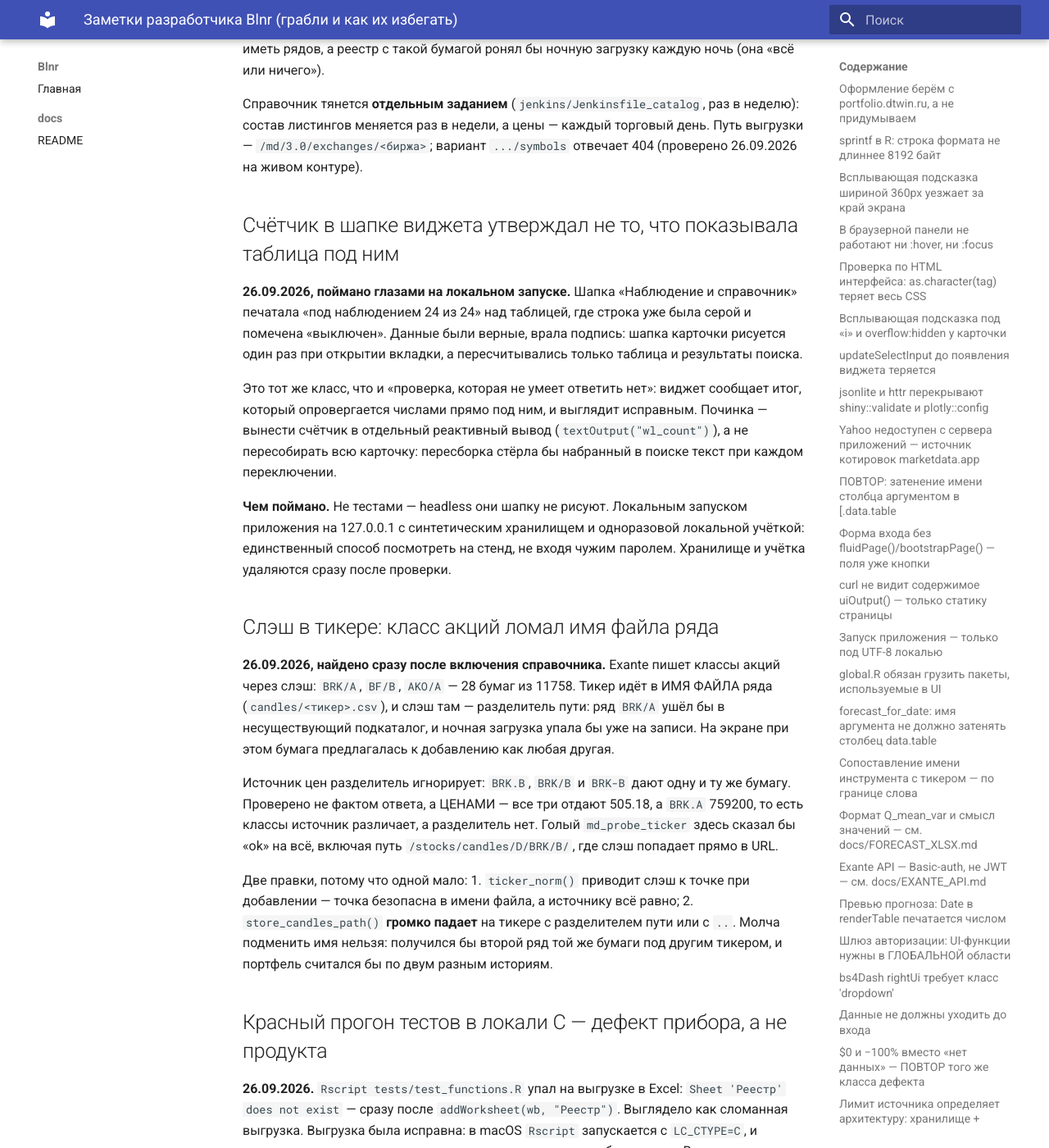
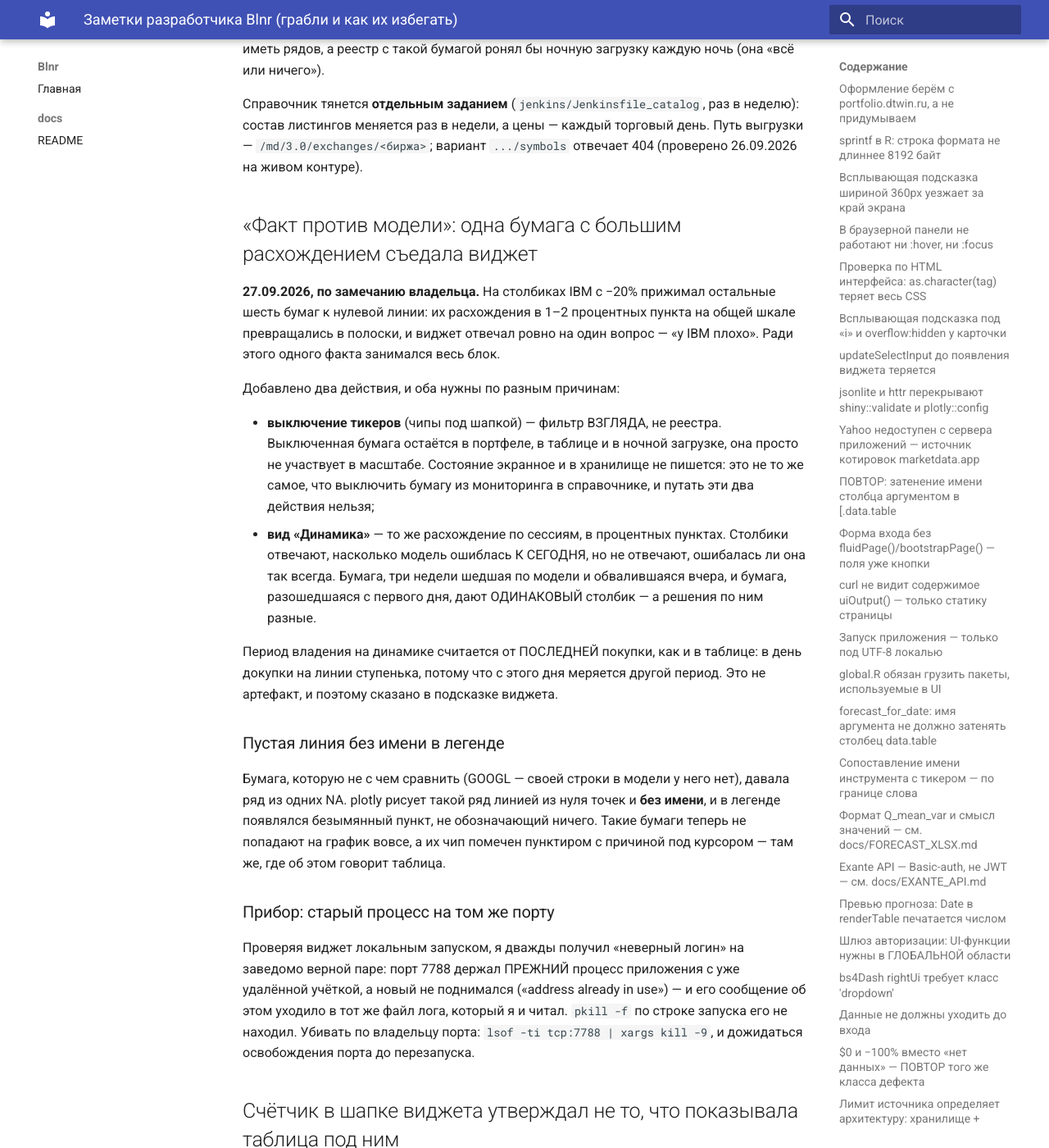
Before and after one commit to sgum/Blnr, an MkDocs documentation site: the page built from docs/dev.md, in a window 1280 px wide and 1400 px high, scrolled down 14522 px. Shown: the whole window at 82% size. Built offline with MkDocs 1.6.1 and Material for MkDocs 9.7.7, drawn with Linux system fonts in a browser that asks for light colours.

Commit message:
feat(ui): в «Факте против модели» выключаются тикеры и появилась динамика ошибки
Зеркало правки из 311.blnr.

Co-Authored-By: Claude Opus 5 <noreply@anthropic.com>

```diff
--- a/docs/dev.md
+++ b/docs/dev.md
@@ -584,6 +584,48 @@ Exante и marketdata.app — разные источники: бумага, до
 Путь выгрузки — `/md/3.0/exchanges/<биржа>`; вариант `.../symbols` отвечает 404
 (проверено 26.09.2026 на живом контуре).
 
+## «Факт против модели»: одна бумага с большим расхождением съедала виджет
+
+**27.09.2026, по замечанию владельца.** На столбиках IBM с −20% прижимал
+остальные шесть бумаг к нулевой линии: их расхождения в 1–2 процентных пункта
+на общей шкале превращались в полоски, и виджет отвечал ровно на один вопрос —
+«у IBM плохо». Ради этого одного факта занимался весь блок.
+
+Добавлено два действия, и оба нужны по разным причинам:
+
+* **выключение тикеров** (чипы под шапкой) — фильтр ВЗГЛЯДА, не реестра.
+  Выключенная бумага остаётся в портфеле, в таблице и в ночной загрузке, она
+  просто не участвует в масштабе. Состояние экранное и в хранилище не пишется:
+  это не то же самое, что выключить бумагу из мониторинга в справочнике, и
+  путать эти два действия нельзя;
+* **вид «Динамика»** — то же расхождение по сессиям, в процентных пунктах.
+  Столбики отвечают, насколько модель ошиблась К СЕГОДНЯ, но не отвечают,
+  ошибалась ли она так всегда. Бумага, три недели шедшая по модели и
+  обвалившаяся вчера, и бумага, разошедшаяся с первого дня, дают ОДИНАКОВЫЙ
+  столбик — а решения по ним разные.
+
+Период владения на динамике считается от ПОСЛЕДНЕЙ покупки, как и в таблице:
+в день докупки на линии ступенька, потому что с этого дня меряется другой
+период. Это не артефакт, и поэтому сказано в подсказке виджета.
+
+### Пустая линия без имени в легенде
+
+Бумага, которую не с чем сравнить (GOOGL — своей строки в модели у него нет),
+давала ряд из одних NA. plotly рисует такой ряд линией из нуля точек и **без
+имени**, и в легенде появлялся безымянный пункт, не обозначающий ничего.
+Такие бумаги теперь не попадают на график вовсе, а их чип помечен пунктиром с
+причиной под курсором — там же, где об этом говорит таблица.
+
+### Прибор: старый процесс на том же порту
+
+Проверяя виджет локальным запуском, я дважды получил «неверный логин» на
+заведомо верной паре: порт 7788 держал ПРЕЖНИЙ процесс приложения с уже
+удалённой учёткой, а новый не поднимался («address already in use») — и его
+сообщение об этом уходило в тот же файл лога, который я и читал. `pkill -f`
+по строке запуска его не находил. Убивать по владельцу порта:
+`lsof -ti tcp:7788 | xargs kill -9`, и дожидаться освобождения порта до
+перезапуска.
+
 ## Счётчик в шапке виджета утверждал не то, что показывала таблица под ним
 
 **26.09.2026, поймано глазами на локальном запуске.** Шапка «Наблюдение и
```
Also changed, not shown: 5 other files.
